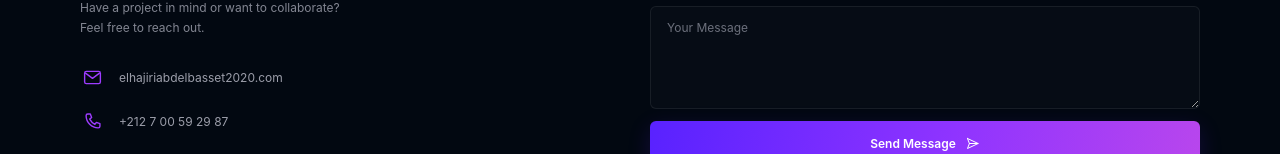
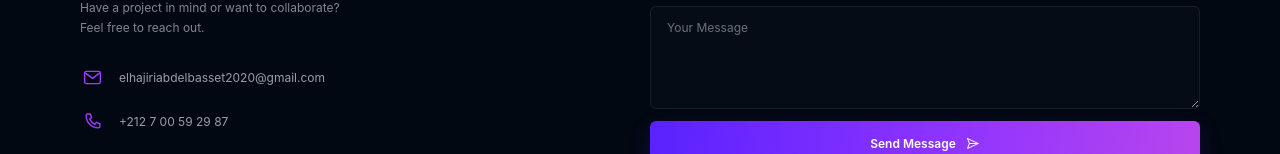
Before and after one commit to abdelbassetA12/portfolio, a React (Vite) app: page /About in a window 1280 px wide. Shown: the part 1493-1647 px from the top of the page. Built offline with nearby package versions, Linux system fonts and the light colour scheme; no server answers.

Commit message:
updt get

```diff
--- a/src/pages/About.jsx
+++ b/src/pages/About.jsx
@@ -323,7 +323,7 @@ export default function About() {
                     </svg>
                   </div>
 
-                  <span>elhajiriabdelbasset2020.com</span>
+                  <span>elhajiriabdelbasset2020@gmail.com</span>
                 </div>
 
                 <div className="contact-detail">
```
